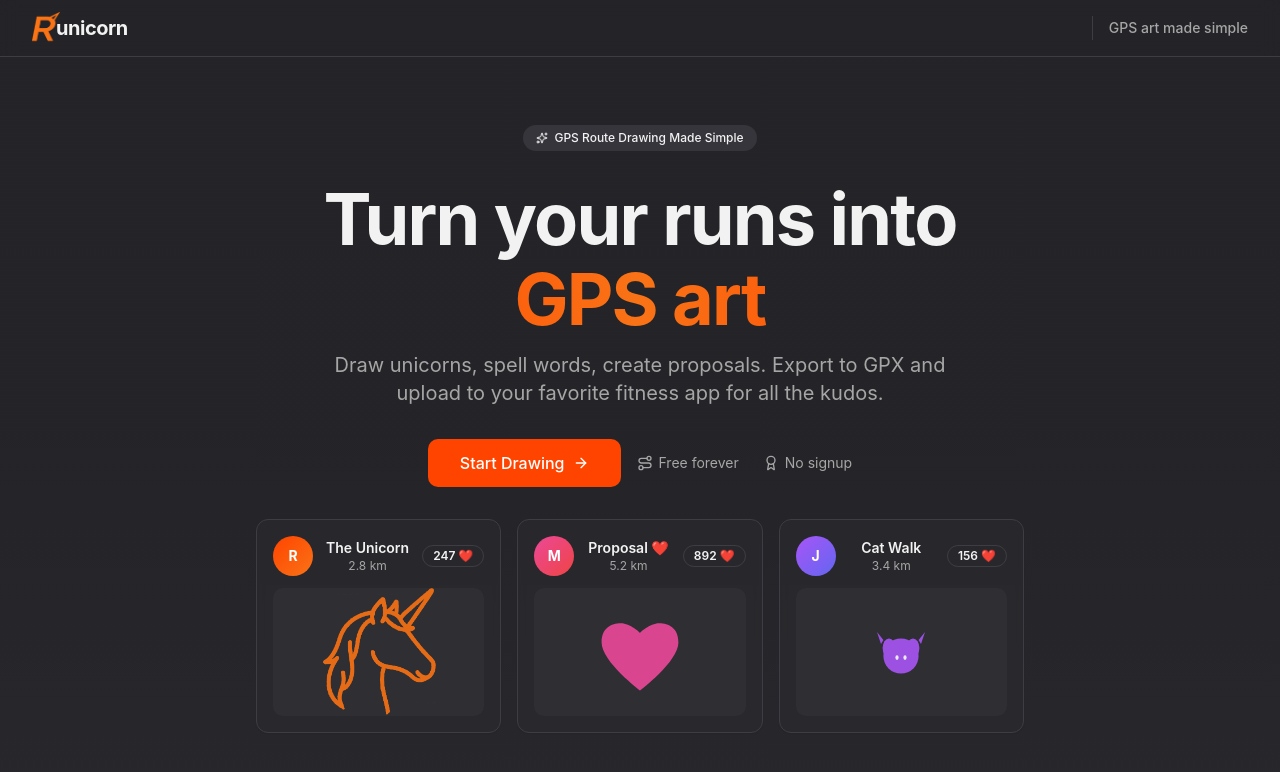
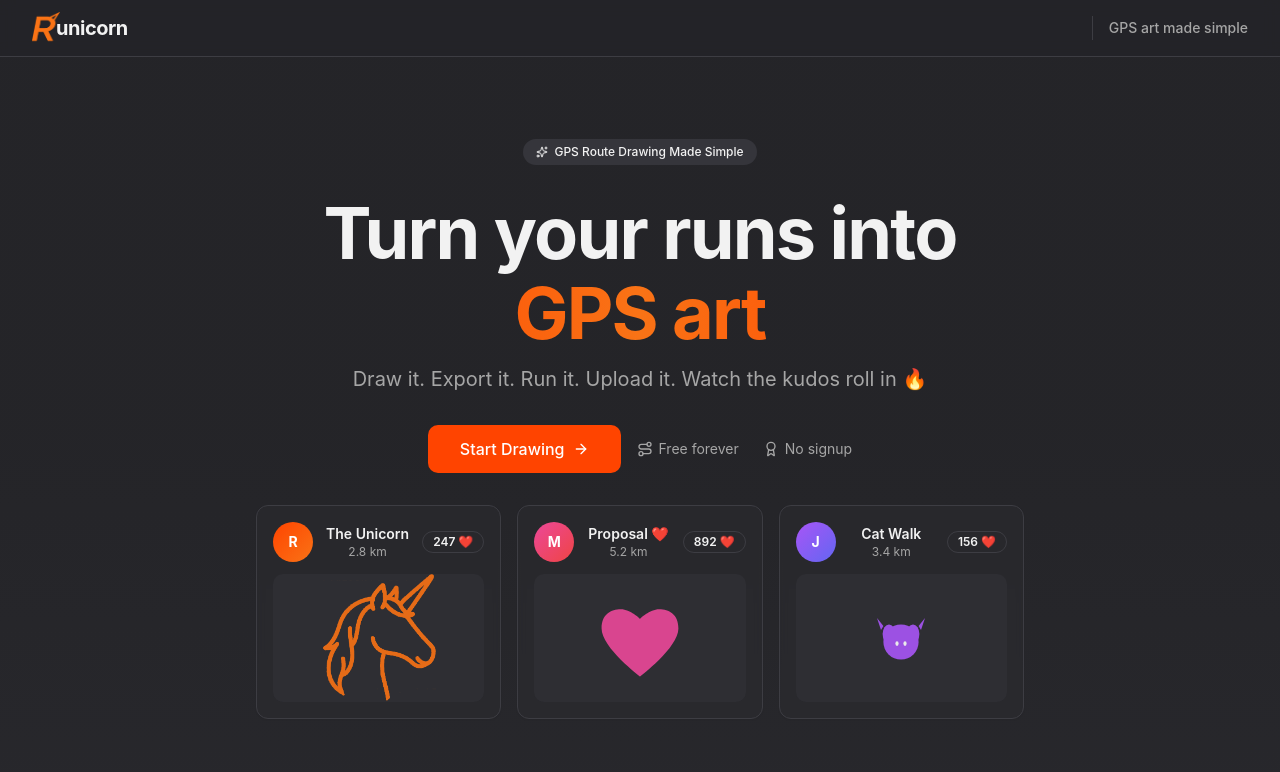
Before and after one commit to RnltLabs/runicorn, a React (Vite) app: page / in a window 1280 px wide. Shown: the top 772 px of the page. Built offline with nearby package versions, Linux system fonts and the light colour scheme; what leaflet-geosearch would draw is missing.

Commit message:
Update hero copy with better flow and humor 'Draw it. Export it. Run it. Upload it. Watch the kudos roll in 🔥' - Better matches target audience (runners who want kudos) - Includes the actual 'run it' step - More casual and confident tone - Fire emoji adds energy

```diff
--- a/src/components/Hero.tsx
+++ b/src/components/Hero.tsx
@@ -38,7 +38,7 @@ export function Hero({ onGetStarted }: HeroProps) {
               </span>
             </h1>
             <p className="text-lg sm:text-xl text-muted-foreground max-w-2xl mx-auto leading-relaxed">
-              Draw unicorns, spell words, create proposals. Export to GPX and upload to your favorite fitness app for all the kudos.
+              Draw it. Export it. Run it. Upload it. Watch the kudos roll in 🔥
             </p>
           </div>
 
```
